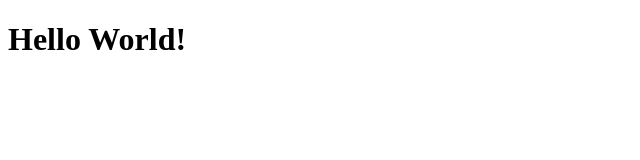
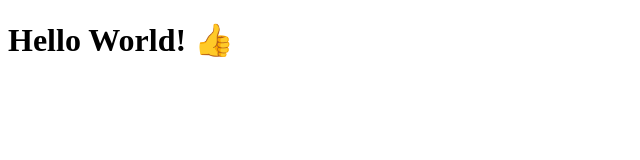
Before and after one commit to adonesbalica/clone-tabnews, a Next.js app: page / in a window 1280 px wide. Shown: the top 160 px of the page, without its empty margins (0-640 px from the left). Built offline with nearby package versions, Linux system fonts and the light colour scheme.

Commit message:
modifica a frase

```diff
--- a/pages/index.js
+++ b/pages/index.js
@@ -1,3 +1,3 @@
 export default function Home() {
-    return <h1>Hello World!</h1>
+    return <h1>Hello World! 👍</h1>
 }
```
